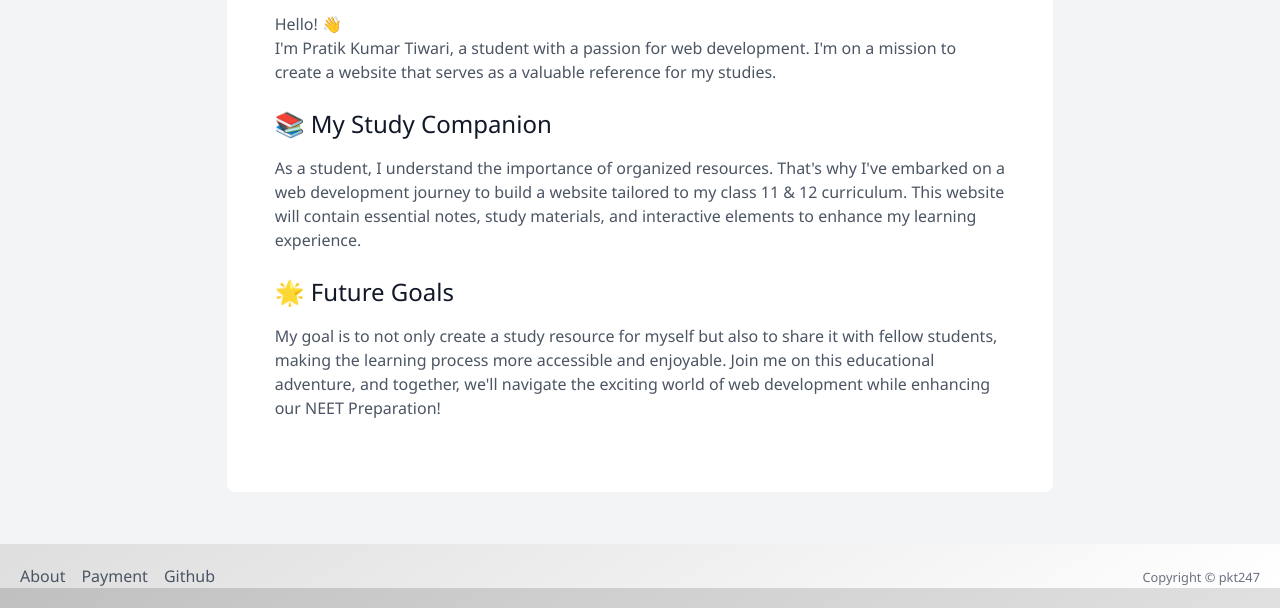
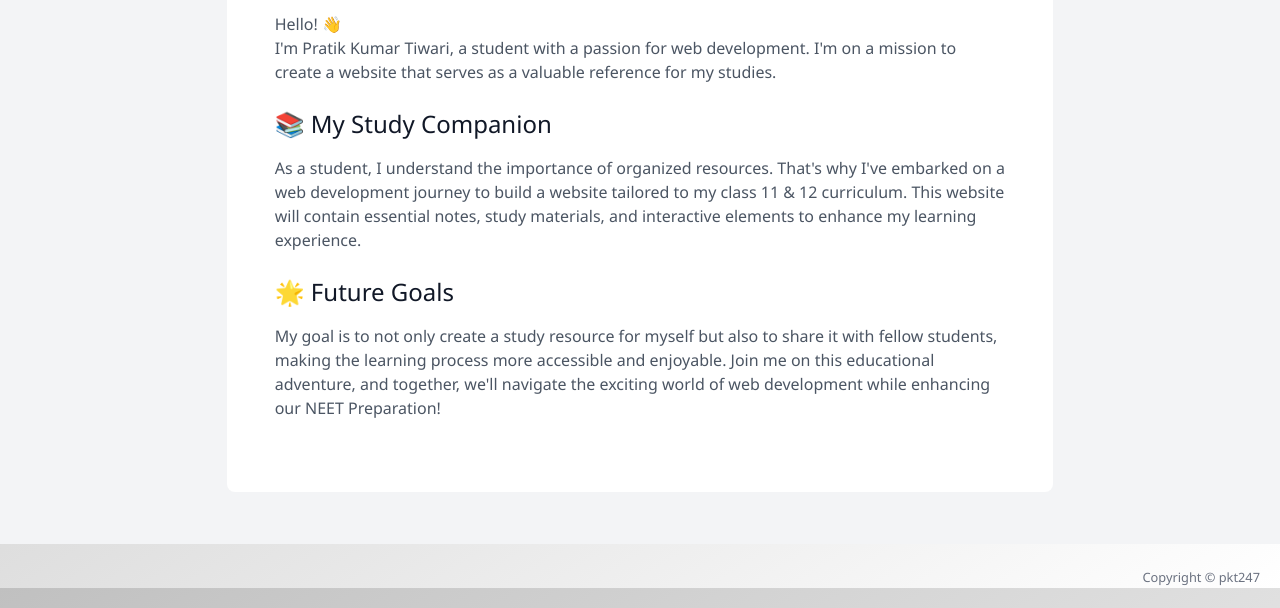
Before and after one commit to pkt247/pkt247.github.io, a plain HTML site: page about.html in a window 1280 px wide. Shown: the part 212-820 px from the top of the page. Drawn offline with nearby package versions, Linux system fonts and the light colour scheme.

Commit message:
modified:   about.html 	modified:   index.html 	modified:   sitemap.xml

```diff
--- a/about.html
+++ b/about.html
@@ -14,8 +14,7 @@
             background-attachment: fixed;
             background-size: cover;
             background-repeat: no-repeat;
-            height: 100vh;
-            overflow: hidden;
+            overflow-x: hidden;
         }
 
         .body {
@@ -92,14 +91,8 @@
         </section>
     </div>
 
-    <!-- Footer -->
     <footer class="shine text-gray-600 body-font">
         <div class="container mx-auto flex flex-wrap p-5 flex-col md:flex-row items-center">
-            <ul class="flex">
-                <li class="mr-4"><a href="#about" class="hover:text-gray-900">About</a></li>
-                <li class="mr-4"><a href="./pay.html" class="hover:text-gray-900">Payment</a></li>
-                <li><a href="https://github.com/pkt247" class="hover:text-gray-900">Github</a></li>
-            </ul>
             <div class="ml-auto">
                 <a href="https://pkt247.github.io" target="_blank" class="shine text-gray-500">
                     <small class="shine ml-4">Copyright &copy; pkt247</small>
--- a/sitemap.xml
+++ b/sitemap.xml
@@ -1,3 +1,3 @@
 <?xml version='1.0' encoding='UTF-8'?><urlset xmlns="http://www.sitemaps.org/schemas/sitemap/0.9">
-<url><loc>https://pkt247.github.io/Todolist/</loc></url><url><loc>https://pkt247.github.io/photo-editor/</loc></url><url><loc>https://pkt247.github.io/weather-app/</loc></url>
+<url><loc>https://pkt247.github.io/neet/</loc></url><url><loc>https://pkt247.github.io/Todolist/</loc></url><url><loc>https://pkt247.github.io/photo-editor/</loc></url><url><loc>https://pkt247.github.io/weather-app/</loc></url>
 </urlset>
```
Also changed, not shown: index.html (+10 -6 lines).
